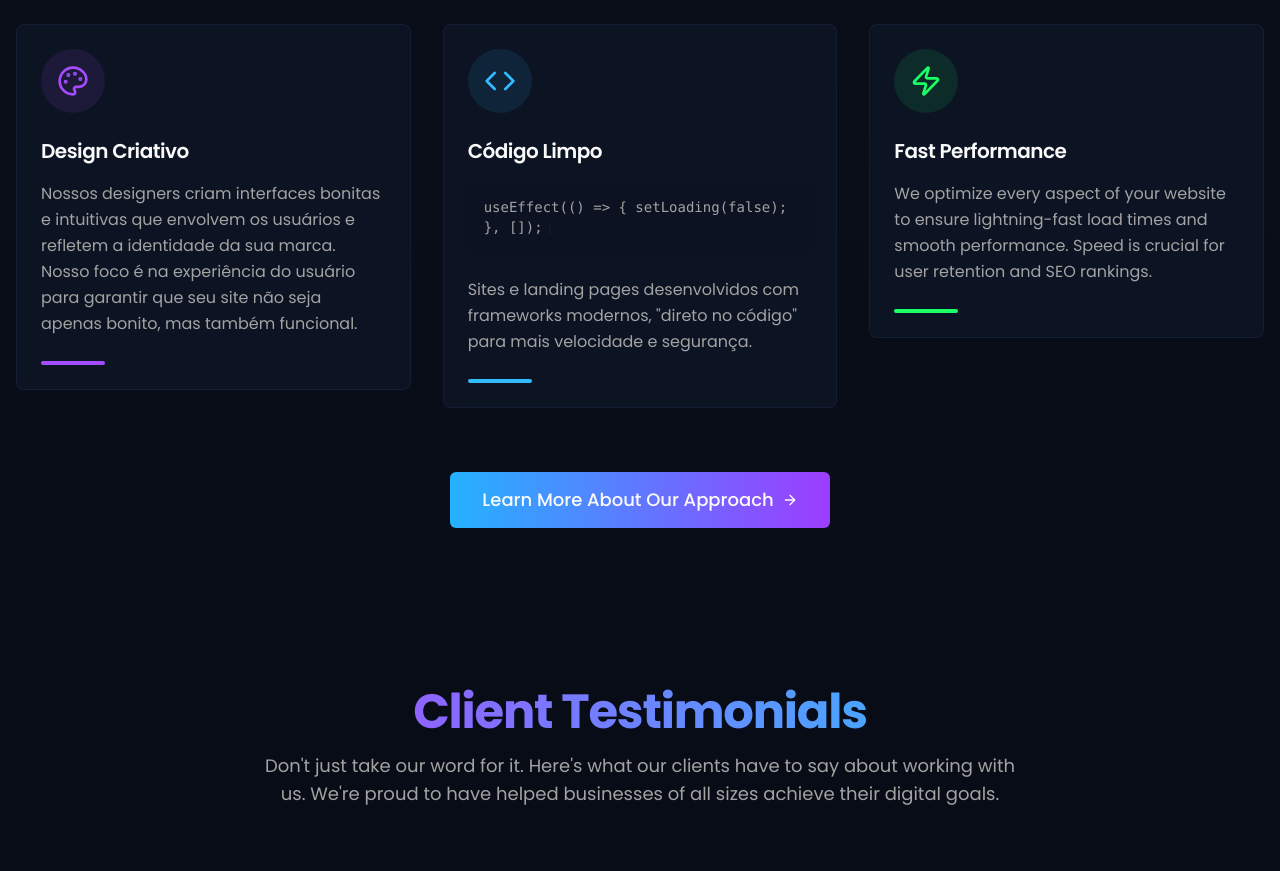
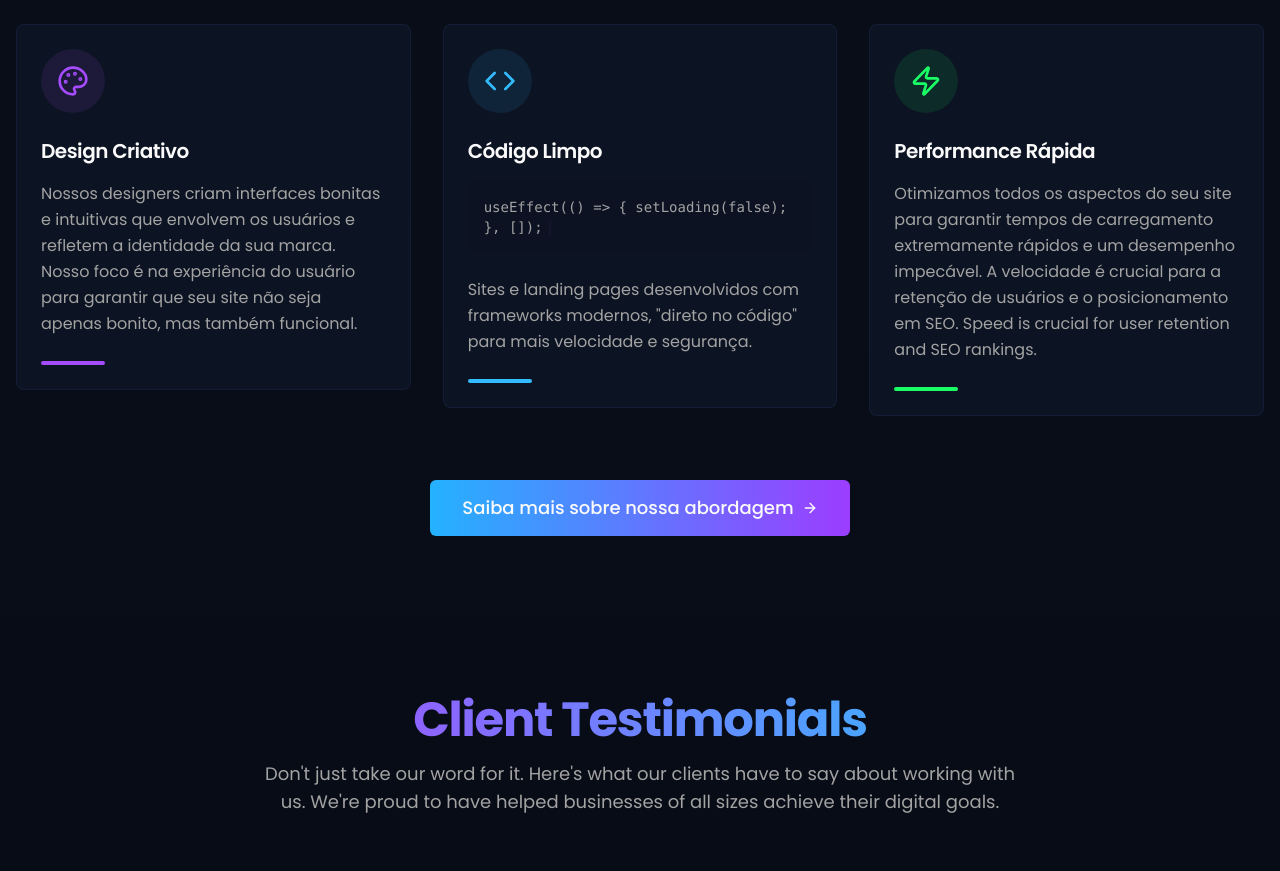
Before and after one commit to tiagojk13/wevolt, a Next.js app: page / in a window 1280 px wide. Shown: the part 3780-4651 px from the top of the page. Built offline with nearby package versions, Linux system fonts and the light colour scheme.

Commit message:
Atualiza conteudo 3 value section

```diff
--- a/components/sections/value-proposition.tsx
+++ b/components/sections/value-proposition.tsx
@@ -104,10 +104,10 @@ export default function ValuePropositionSection() {
                 </motion.div>
               </div>
 
-              <h3 className="mb-4 text-xl font-semibold">Fast Performance</h3>
+              <h3 className="mb-4 text-xl font-semibold">Performance Rápida</h3>
 
               <p className="mb-6 flex-grow text-muted-foreground">
-                We optimize every aspect of your website to ensure lightning-fast load times and smooth performance.
+                Otimizamos todos os aspectos do seu site para garantir tempos de carregamento extremamente rápidos e um desempenho impecável. A velocidade é crucial para a retenção de usuários e o posicionamento em SEO.
                 Speed is crucial for user retention and SEO rankings.
               </p>
 
@@ -127,7 +127,7 @@ export default function ValuePropositionSection() {
               size="xl"
               className="bg-gradient-to-r from-[#24b2ff] to-[#9c3dff] hover:brightness-110"
             >
-              Learn More About Our Approach
+              Saiba mais sobre nossa abordagem
               <ArrowRight className="ml-2 h-4 w-4" />
             </Button>
           </div>
```
